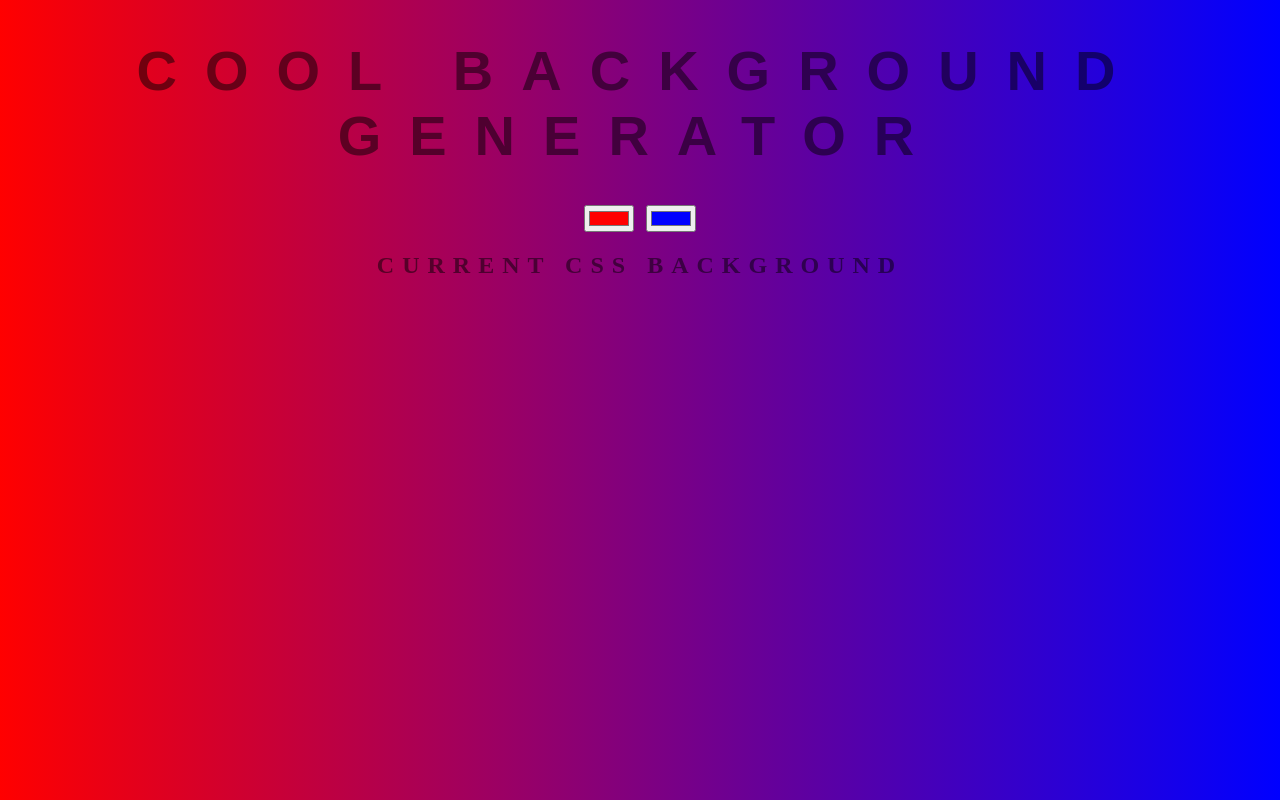
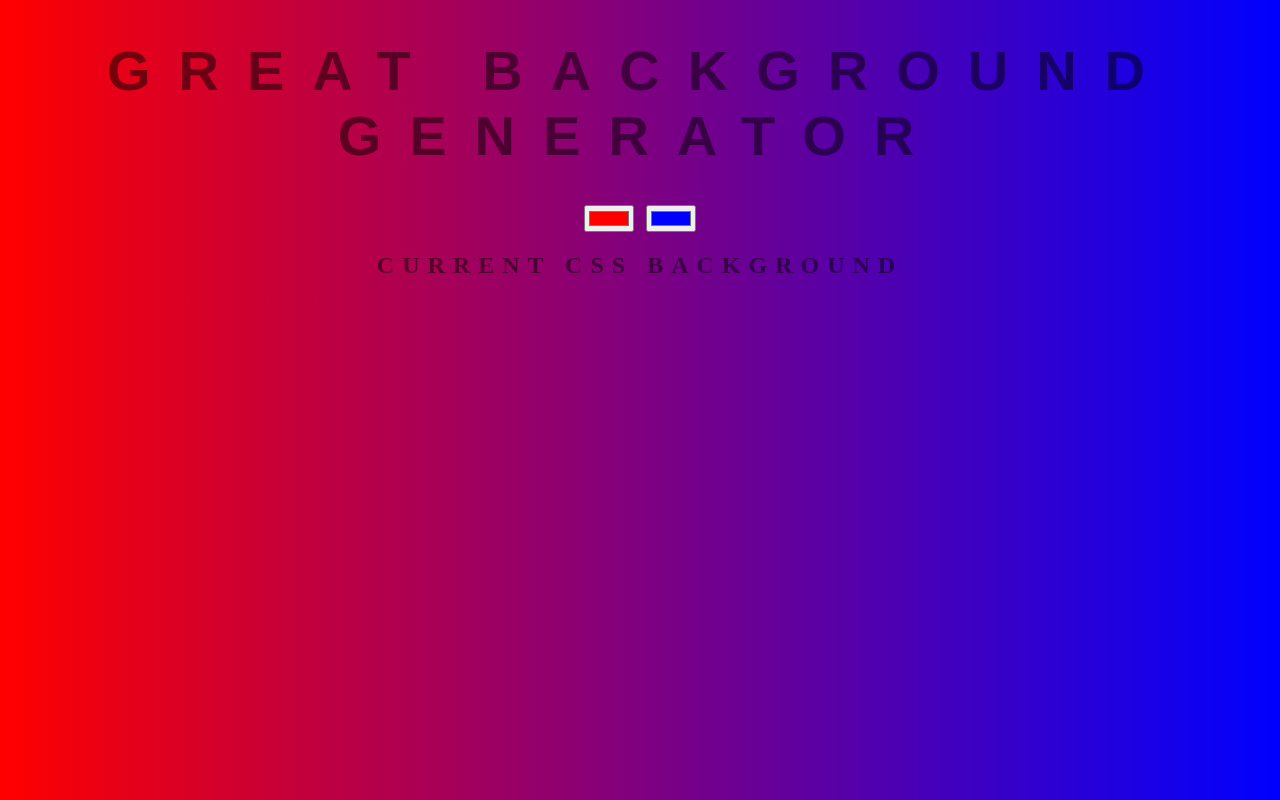
Before and after one commit to abderraouf2/backgroundGenerator, a plain HTML site: page index.html in a window 1280 px wide. Drawn offline with Linux system fonts and the light colour scheme.

Commit message:
heyyy i chnanged something

```diff
--- a/index.html
+++ b/index.html
@@ -8,7 +8,7 @@
   <title>Document</title>
 </head>
 <body id="body">
-  <h1>cool background generator</h1>
+  <h1>great background generator</h1>
   <input class="color1" type="color" name="color1" value="#ff0000">
   <input class="color2" type="color" name="color2" value="#0000ff">
   <h2>current css background</h2>
```
